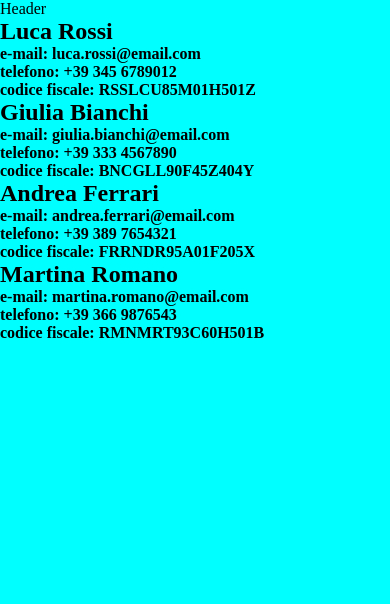
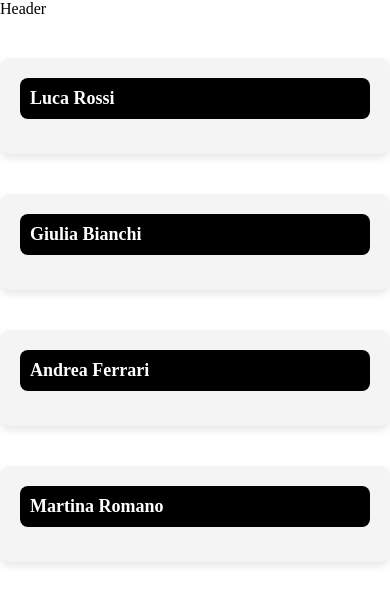
Before and after one commit to nicoargiolas/sst-boolroad, a React (Vite) app: page /trip/1 in a window 390 px wide. Shown: the top 604 px of the page. Built offline with nearby package versions, Linux system fonts and the light colour scheme.

Commit message:
add draft layout

```diff
--- a/src/components/UserCard.jsx
+++ b/src/components/UserCard.jsx
@@ -3,12 +3,18 @@ const UserCard = ({ userProp }) => {
     const { id, nome, cognome, mail, telefono, codice_fiscale } = userProp;
 
     return (
-        <div>
-            <h2> {nome} {cognome}</h2>
-            <h4> e-mail: {mail}</h4>
-            <h4> telefono: {telefono}</h4>
-            <h4> codice fiscale: {codice_fiscale}</h4>
-        </div>
+        <>
+            <div className="user-list-container">
+                <div className="user-card">
+                    <h2 className="user-summary">{nome} {cognome}</h2>
+                    <div className="user-details">
+                        <p>Email: {mail}</p>
+                        <p>Telefono: {telefono}</p>
+                        <p>Codice Fiscale: {codice_fiscale}</p>
+                    </div>
+                </div>
+            </div>
+        </>
     )
 }
 
--- a/src/index.css
+++ b/src/index.css
@@ -9,6 +9,71 @@ header {
     color: black;
 }
 
-body {
-    background-color: aqua;
+.user-list-container {
+    max-width: 800px;
+    margin: 40px auto;
+    padding: 20px;
+    background-color: #f4f4f4;
+    border-radius: 10px;
+    box-shadow: 0px 4px 8px rgba(0, 0, 0, 0.1);
 }
+
+.title {
+    text-align: center;
+    font-size: 24px;
+    margin-bottom: 20px;
+}
+
+.user-card {
+    background: black;
+    color: white;
+    padding: 15px;
+    border-radius: 8px;
+    margin-bottom: 15px;
+    cursor: pointer;
+    transition: all 0.3s ease;
+    position: relative;
+}
+
+.user-summary {
+    font-size: 18px;
+    font-weight: bold;
+}
+
+.user-details {
+    display: none;
+    margin-top: 10px;
+    padding-top: 10px;
+    border-top: 1px solid rgba(255, 255, 255, 0.3);
+}
+
+.user-card:hover .user-details {
+    display: block;
+}
+
+
+.user-search {
+    width: 100%;
+    padding: 10px;
+    font-size: 16px;
+    border-radius: 5px;
+    border: 1px solid #ccc;
+    margin-bottom: 20px;
+    outline: none;
+    transition: border-color 0.3s ease;
+}
+
+.user-search:focus {
+    border-color: black;
+}
+
+/* Responsive */
+@media screen and (max-width: 600px) {
+    .user-list {
+        max-width: 90%;
+    }
+
+    .user-card {
+        padding: 10px;
+    }
+}
```
